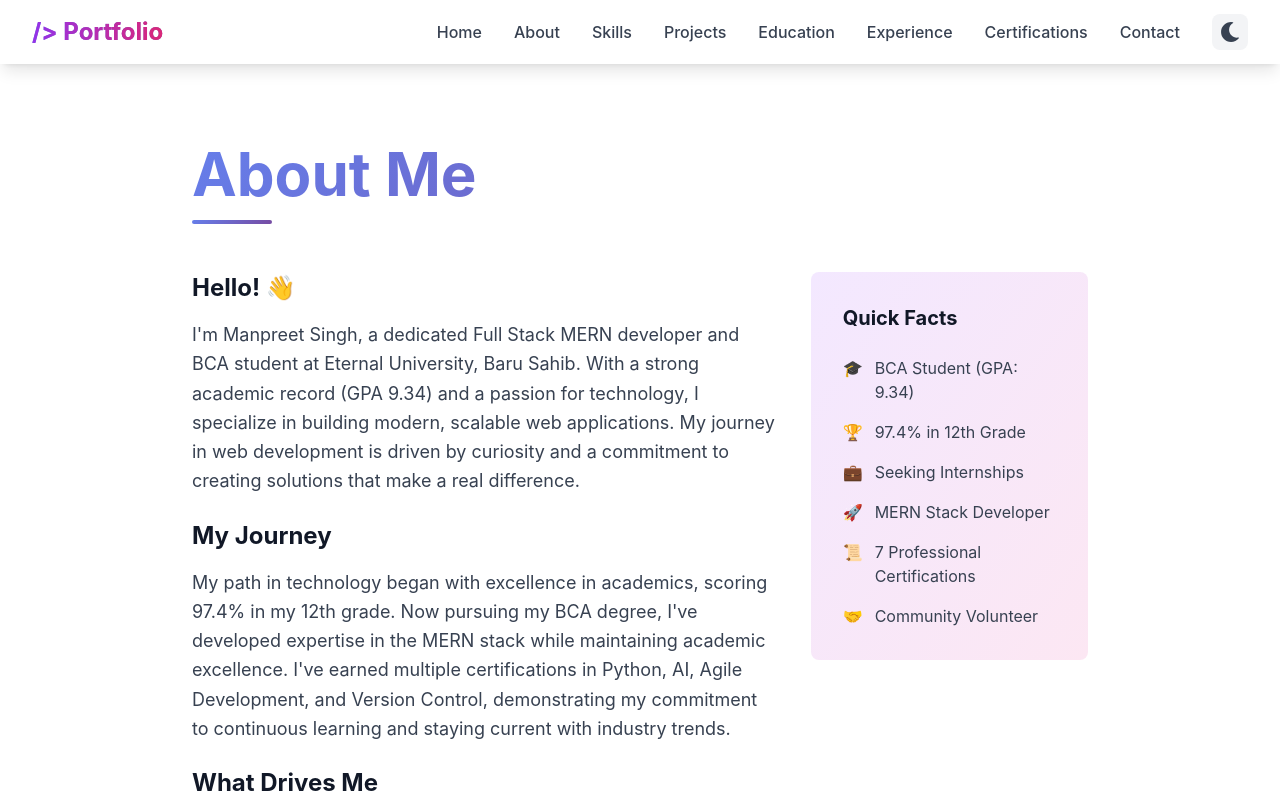
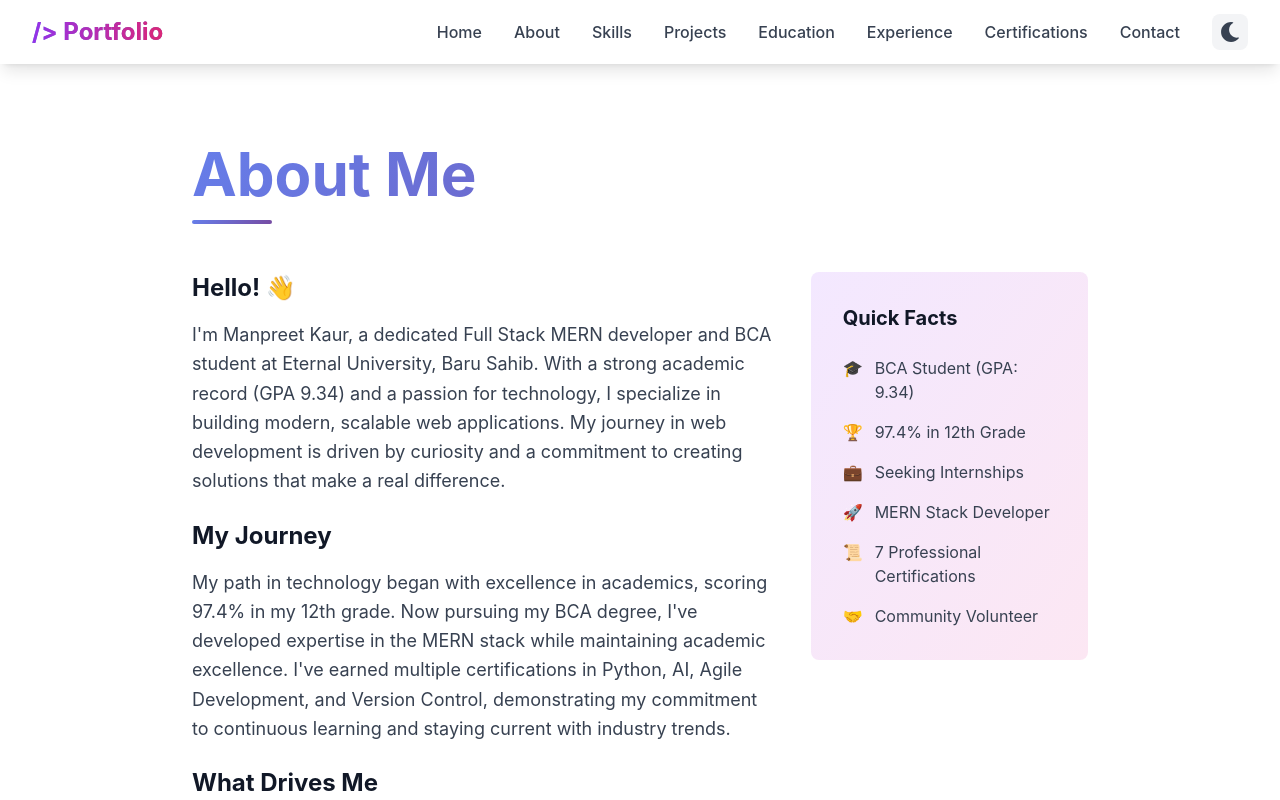
Before and after one commit to Manpreet-byte/portfolioMy, a React (Vite) app: page /about in a window 1280 px wide. Shown: the top 800 px of the page. Built offline with nearby package versions, Linux system fonts and the light colour scheme.

Commit message:
Update name to Manpreet Kaur

```diff
--- a/src/pages/About.jsx
+++ b/src/pages/About.jsx
@@ -15,7 +15,7 @@ const About = () => {
                   Hello! 👋
                 </h2>
                 <p className="text-lg text-gray-700 dark:text-gray-300 leading-relaxed">
-                  I'm Manpreet Singh, a dedicated Full Stack MERN developer and BCA student at Eternal University, Baru Sahib. With a strong academic record (GPA 9.34) and a passion for technology, I specialize in building modern, scalable web applications. My journey in web development is driven by curiosity and a commitment to creating solutions that make a real difference.
+                  I'm Manpreet Kaur, a dedicated Full Stack MERN developer and BCA student at Eternal University, Baru Sahib. With a strong academic record (GPA 9.34) and a passion for technology, I specialize in building modern, scalable web applications. My journey in web development is driven by curiosity and a commitment to creating solutions that make a real difference.
                 </p>
               </div>
 
--- a/src/pages/Home.jsx
+++ b/src/pages/Home.jsx
@@ -9,7 +9,7 @@ const Home = () => {
           <div className="animate-slideUp">
             <p className="text-purple-600 dark:text-purple-400 font-semibold mb-2 text-lg">Hello, I'm</p>
             <h1 className="text-5xl md:text-7xl font-bold mb-4 gradient-text">
-              Manpreet Singh
+              Manpreet Kaur
             </h1>
             <p className="text-xl md:text-2xl text-gray-700 dark:text-gray-300 mb-4 font-light">
               Full Stack MERN Developer
```
